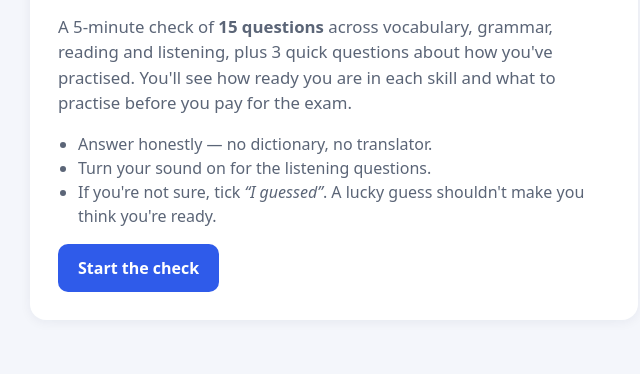
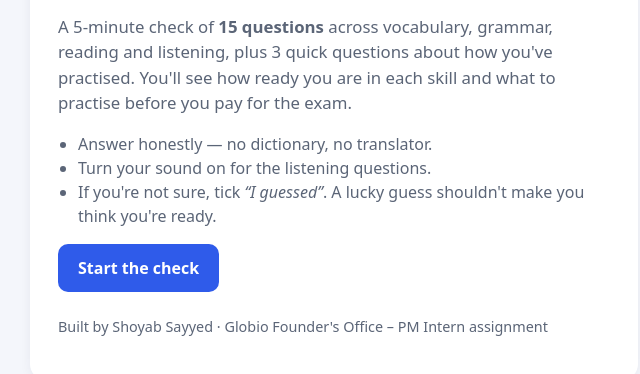
Before and after one commit to sayyedshoyab5-ship-it/exam-ready, a plain HTML site: page index.html in a window 1280 px wide. Shown: the part 127-501 px from the top of the page, without its empty margins (306-946 px from the left). Drawn offline with Linux system fonts and the light colour scheme.

Commit message:
Add files via upload

```diff
--- a/index.html
+++ b/index.html
@@ -3,7 +3,7 @@
 <head>
   <meta charset="UTF-8" />
   <meta name="viewport" content="width=device-width, initial-scale=1.0" />
-  <title>Am I exam-ready? · A1 German check</title>
+  <title>Am I exam-ready? · A1 German check · Shoyab Sayyed</title>
   <link rel="stylesheet" href="style.css" />
 </head>
 <body>
@@ -19,6 +19,7 @@
         <li>If you're not sure, tick <em>“I guessed”</em>. A lucky guess shouldn't make you think you're ready.</li>
       </ul>
       <button id="start-btn" class="primary">Start the check</button>
+      <p class="note">Built by Shoyab Sayyed · Globio Founder's Office – PM Intern assignment</p>
     </section>
 
     <!-- QUIZ SCREEN -->
```
Also changed, not shown: 1 other file.
